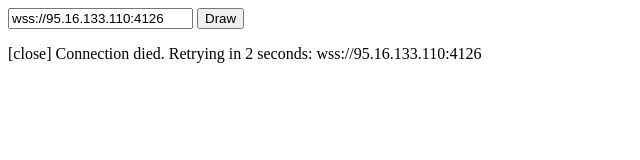
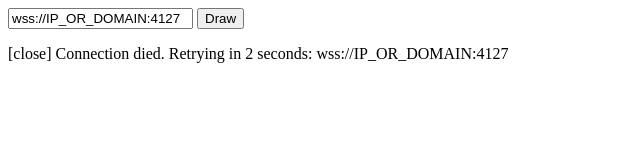
Before and after one commit to davidlao27/Drawe-Client, a plain HTML site: page index.html in a window 1280 px wide. Shown: the full height of the page, 0-640 px from the left. Drawn offline with Linux system fonts and the light colour scheme.

Commit message:
2.0.0 - Finally Fixed
- Final: turnt serverside to WSS (client still works with WS but WSS is recommended, worth a certbot, trust me)

-IMPORTANT: The Drawe port has been switched from 4126 to 4127.

- Now the auto-serverurl update textbox works as it should.

```diff
--- a/app.js
+++ b/app.js
@@ -34,6 +34,7 @@ function toggleDraw() {
 }
 
 function initSock() {
+  serverurl = surl.value;
   socket = new WebSocket(serverurl);
 
   socket.onopen = function (e) {
--- a/index.html
+++ b/index.html
@@ -9,7 +9,8 @@
 </head>
 
 <body ontouchstart="countTouches(event)" ontouchend="countTouches(event)">
-    <input type="text" id="serverurl" value="wss://95.16.133.110:4126"></input>
+    <input type="text" id="serverurl" value="wss://IP_OR_DOMAIN:4127"></input>
+
     <button onclick="toggleDraw();">Draw</button>
     <p id="status">[nothing to see yet]</p>
     <script src="app.js"></script>
```
